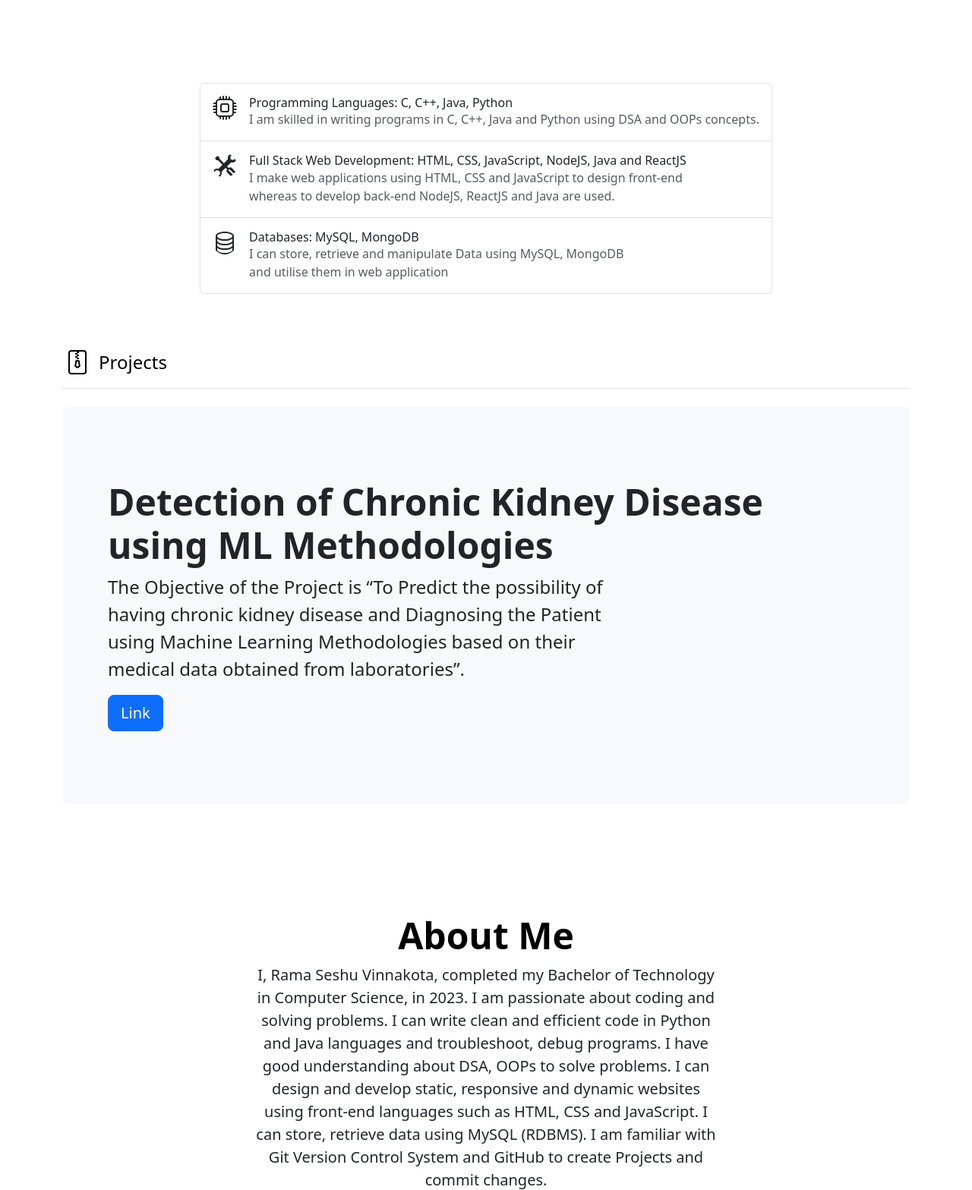
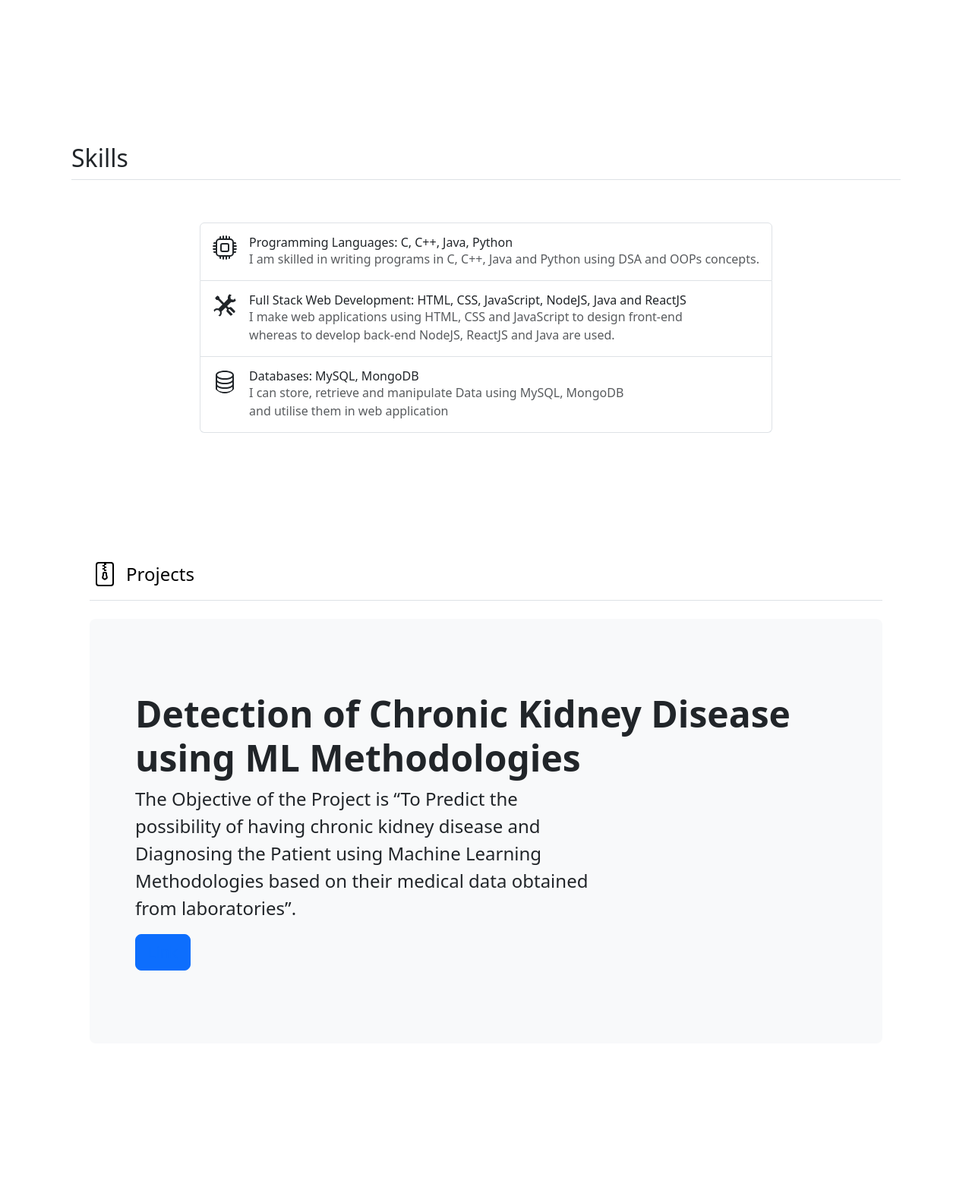
Before and after one commit to ramaseshuvinnakota/Portfolio, a plain HTML site: page index.html in a window 1280 px wide. Shown: the part 1233-2800 px from the top of the page at 76% size. Drawn offline with nearby package versions, Linux system fonts and the light colour scheme.

Commit message:
Update index.html

```diff
--- a/index.html
+++ b/index.html
@@ -9,8 +9,8 @@
   <link href = "styles.css" rel = "stylesheet"/>
 </head>
 <body>
-  <div class="container">
-    <header class="d-flex justify-content-center py-3">
+  <div class="container" id="navbar">
+    <header class="d-flex justify-content-center py-2">
       <ul class="nav nav-pills">
         <li class="nav-item"><a href="#home" class="nav-link active" aria-current="page">Home</a></li>
         <li class="nav-item"><a href="#education" class="nav-link">Education</a></li>
@@ -24,7 +24,7 @@
   <div class="container col-xxl-8 px-4 py-5" id="home">
     <div class="row flex-lg-row-reverse align-items-center g-5 py-5">
       <div class="col-10 col-sm-8 col-lg-6">
-        <img src="./images/Profile Image-rs.jpg" style="border-radius: 30px;" class="d-block mx-lg-auto img-fluid" alt="Bootstrap Themes" width="700" height="500" loading="lazy">
+        <img src="./images/Profile Image-rs.jpg" style="border-radius: 30px;" class="d-block mx-lg-auto img-fluid profile-img" alt="profile image" width="700" height="400" loading="lazy">
       </div>
       <div class="col-lg-6">
         <h1 class="display-6 fw-bold text-body-emphasis lh-1 mb-3">Vinnakota Rama Seshu</h1>
@@ -39,8 +39,9 @@
   </div>
 
 <!-- education -->
+  <div id="education">
     <div class="container px-4 py-5" id="featured-3">
-    <h2 class="pb-2 border-bottom" id="education">Education</h2>
+      <h2 class="pt-5 pb-2 border-bottom">Education</h2>
       <div class="row g-4 py-5 row-cols-1 row-cols-lg-3">
         <div class="feature col">
           <div class="feature-icon d-inline-flex align-items-center justify-content-center text-bg-primary bg-gradient fs-2 mb-3 rounded">
@@ -89,9 +90,14 @@
         </div>
       </div>
     </div>
-  <div class="d-flex flex-column flex-md-row p-4 gap-4 py-md-5 align-items-center justify-content-center" id="skills">
+  </div>
+
+  <!-- skills -->
+  <div class="container px-4 py-5" id="skills">
+    <h2 class="pt-5 pb-2 border-bottom">Skills</h2>
+    <div class="d-flex flex-column flex-md-row p-4 gap-4 py-md-5 align-items-center justify-content-center" >
       <div class="list-group">
-      <a href="#" class="list-group-item list-group-item-action d-flex gap-3 py-3" aria-current="true">
+        <div class="list-group-item d-flex gap-3 py-3" aria-current="true">
           <svg xmlns="http://www.w3.org/2000/svg" width="32" height="32" fill="currentColor" class="bi bi-cpu rounded-circle flex-shrink-0" viewBox="0 0 16 16">
             <path d="M5 0a.5.5 0 0 1 .5.5V2h1V.5a.5.5 0 0 1 1 0V2h1V.5a.5.5 0 0 1 1 0V2h1V.5a.5.5 0 0 1 1 0V2A2.5 2.5 0 0 1 14 4.5h1.5a.5.5 0 0 1 0 1H14v1h1.5a.5.5 0 0 1 0 1H14v1h1.5a.5.5 0 0 1 0 1H14v1h1.5a.5.5 0 0 1 0 1H14a2.5 2.5 0 0 1-2.5 2.5v1.5a.5.5 0 0 1-1 0V14h-1v1.5a.5.5 0 0 1-1 0V14h-1v1.5a.5.5 0 0 1-1 0V14h-1v1.5a.5.5 0 0 1-1 0V14A2.5 2.5 0 0 1 2 11.5H.5a.5.5 0 0 1 0-1H2v-1H.5a.5.5 0 0 1 0-1H2v-1H.5a.5.5 0 0 1 0-1H2v-1H.5a.5.5 0 0 1 0-1H2A2.5 2.5 0 0 1 4.5 2V.5A.5.5 0 0 1 5 0m-.5 3A1.5 1.5 0 0 0 3 4.5v7A1.5 1.5 0 0 0 4.5 13h7a1.5 1.5 0 0 0 1.5-1.5v-7A1.5 1.5 0 0 0 11.5 3zM5 6.5A1.5 1.5 0 0 1 6.5 5h3A1.5 1.5 0 0 1 11 6.5v3A1.5 1.5 0 0 1 9.5 11h-3A1.5 1.5 0 0 1 5 9.5zM6.5 6a.5.5 0 0 0-.5.5v3a.5.5 0 0 0 .5.5h3a.5.5 0 0 0 .5-.5v-3a.5.5 0 0 0-.5-.5z"/>
           </svg>
@@ -101,8 +107,8 @@
               <p class="mb-0 opacity-75">I am skilled in writing programs in C, C++, Java and Python using DSA and OOPs concepts.</p>
             </div>
           </div>
-      </a>
-      <a href="#" class="list-group-item list-group-item-action d-flex gap-3 py-3" aria-current="true">
+        </div>
+        <div class="list-group-item d-flex gap-3 py-3" aria-current="true">
           <svg xmlns="http://www.w3.org/2000/svg" width="32" height="32" fill="currentColor" class="bi bi-tools rounded-circle flex-shrink-0" viewBox="0 0 16 16">
             <path d="M1 0 0 1l2.2 3.081a1 1 0 0 0 .815.419h.07a1 1 0 0 1 .708.293l2.675 2.675-2.617 2.654A3.003 3.003 0 0 0 0 13a3 3 0 1 0 5.878-.851l2.654-2.617.968.968-.305.914a1 1 0 0 0 .242 1.023l3.27 3.27a.997.997 0 0 0 1.414 0l1.586-1.586a.997.997 0 0 0 0-1.414l-3.27-3.27a1 1 0 0 0-1.023-.242L10.5 9.5l-.96-.96 2.68-2.643A3.005 3.005 0 0 0 16 3q0-.405-.102-.777l-2.14 2.141L12 4l-.364-1.757L13.777.102a3 3 0 0 0-3.675 3.68L7.462 6.46 4.793 3.793a1 1 0 0 1-.293-.707v-.071a1 1 0 0 0-.419-.814zm9.646 10.646a.5.5 0 0 1 .708 0l2.914 2.915a.5.5 0 0 1-.707.707l-2.915-2.914a.5.5 0 0 1 0-.708M3 11l.471.242.529.026.287.445.445.287.026.529L5 13l-.242.471-.026.529-.445.287-.287.445-.529.026L3 15l-.471-.242L2 14.732l-.287-.445L1.268 14l-.026-.529L1 13l.242-.471.026-.529.445-.287.287-.445.529-.026z"/>
           </svg>
@@ -113,8 +119,8 @@
                 whereas to develop back-end NodeJS, ReactJS and Java are used.</p>
             </div>
           </div>
-      </a>
-      <a href="#" class="list-group-item list-group-item-action d-flex gap-3 py-3" aria-current="true">
+        </div>
+        <div class="list-group-item d-flex gap-3 py-3" aria-current="true">
           <svg xmlns="http://www.w3.org/2000/svg" width="32" height="32" fill="currentColor" class="bi bi-database rounded-circle flex-shrink-0" viewBox="0 0 16 16">
             <path d="M4.318 2.687C5.234 2.271 6.536 2 8 2s2.766.27 3.682.687C12.644 3.125 13 3.627 13 4c0 .374-.356.875-1.318 1.313C10.766 5.729 9.464 6 8 6s-2.766-.27-3.682-.687C3.356 4.875 3 4.373 3 4c0-.374.356-.875 1.318-1.313M13 5.698V7c0 .374-.356.875-1.318 1.313C10.766 8.729 9.464 9 8 9s-2.766-.27-3.682-.687C3.356 7.875 3 7.373 3 7V5.698c.271.202.58.378.904.525C4.978 6.711 6.427 7 8 7s3.022-.289 4.096-.777A5 5 0 0 0 13 5.698M14 4c0-1.007-.875-1.755-1.904-2.223C11.022 1.289 9.573 1 8 1s-3.022.289-4.096.777C2.875 2.245 2 2.993 2 4v9c0 1.007.875 1.755 1.904 2.223C4.978 15.71 6.427 16 8 16s3.022-.289 4.096-.777C13.125 14.755 14 14.007 14 13zm-1 4.698V10c0 .374-.356.875-1.318 1.313C10.766 11.729 9.464 12 8 12s-2.766-.27-3.682-.687C3.356 10.875 3 10.373 3 10V8.698c.271.202.58.378.904.525C4.978 9.71 6.427 10 8 10s3.022-.289 4.096-.777A5 5 0 0 0 13 8.698m0 3V13c0 .374-.356.875-1.318 1.313C10.766 14.729 9.464 15 8 15s-2.766-.27-3.682-.687C3.356 13.875 3 13.373 3 13v-1.302c.271.202.58.378.904.525C4.978 12.71 6.427 13 8 13s3.022-.289 4.096-.777c.324-.147.633-.323.904-.525"/>
           </svg>
@@ -125,13 +131,14 @@
                 and utilise them in web application</p>
             </div>
           </div>
-      </a>
+        </div>
+      </div>
     </div>
   </div>
 
 <!-- projects -->
-  <div class="container py-4" id="projects">
-    <header class="pb-3 mb-4 border-bottom">
+  <div class="container px-5 py-4" id="projects">
+    <header class="pt-5 pb-3 mb-4 border-bottom">
       <a href="/" class="d-flex align-items-center text-body-emphasis text-decoration-none">
         <svg xmlns="http://www.w3.org/2000/svg" width="40" height="32" fill="currentColor" class="bi bi-file-zip me-2" viewBox="0 0 16 16">
           <path d="M6.5 7.5a1 1 0 0 1 1-1h1a1 1 0 0 1 1 1v.938l.4 1.599a1 1 0 0 1-.416 1.074l-.93.62a1 1 0 0 1-1.109 0l-.93-.62a1 1 0 0 1-.415-1.074l.4-1.599zm2 0h-1v.938a1 1 0 0 1-.03.243l-.4 1.598.93.62.93-.62-.4-1.598a1 1 0 0 1-.03-.243z"/>
@@ -148,15 +155,14 @@
           having chronic kidney disease and Diagnosing the Patient using
           Machine Learning Methodologies based on their medical data
           obtained from laboratories”.</p>
-        <button class="btn btn-primary btn-lg" type="button">Link</button>
+        <button class="btn btn-primary btn-lg" type="button"><a href="https://github.com/ramaseshuvinnakota/Chronic-Kidney-Disease-Project" id="ckdLink">Link</a></button>
       </div>
     </div>
   </div>
 
 <!-- about -->
-  <div class="px-4 py-5 my-5 text-center">
-    <!-- <img class="d-block mx-auto mb-4" src="/docs/5.3/assets/brand/bootstrap-logo.svg" alt="" width="72" height="57"> -->
-    <h1 class="display-5 fw-bold text-body-emphasis" id="about">About Me</h1>
+  <div class="container px-4 py-5 my-5 text-center" id="about">
+    <h1 class="display-5 fw-bold text-body-emphasis pt-5">About Me</h1>
     <div class="col-lg-6 mx-auto">
       <p class="lead mb-4 text-center" >
         I, Rama Seshu Vinnakota, completed my Bachelor of Technology
```
Lines whose indentation alone changed are shown as unchanged.
